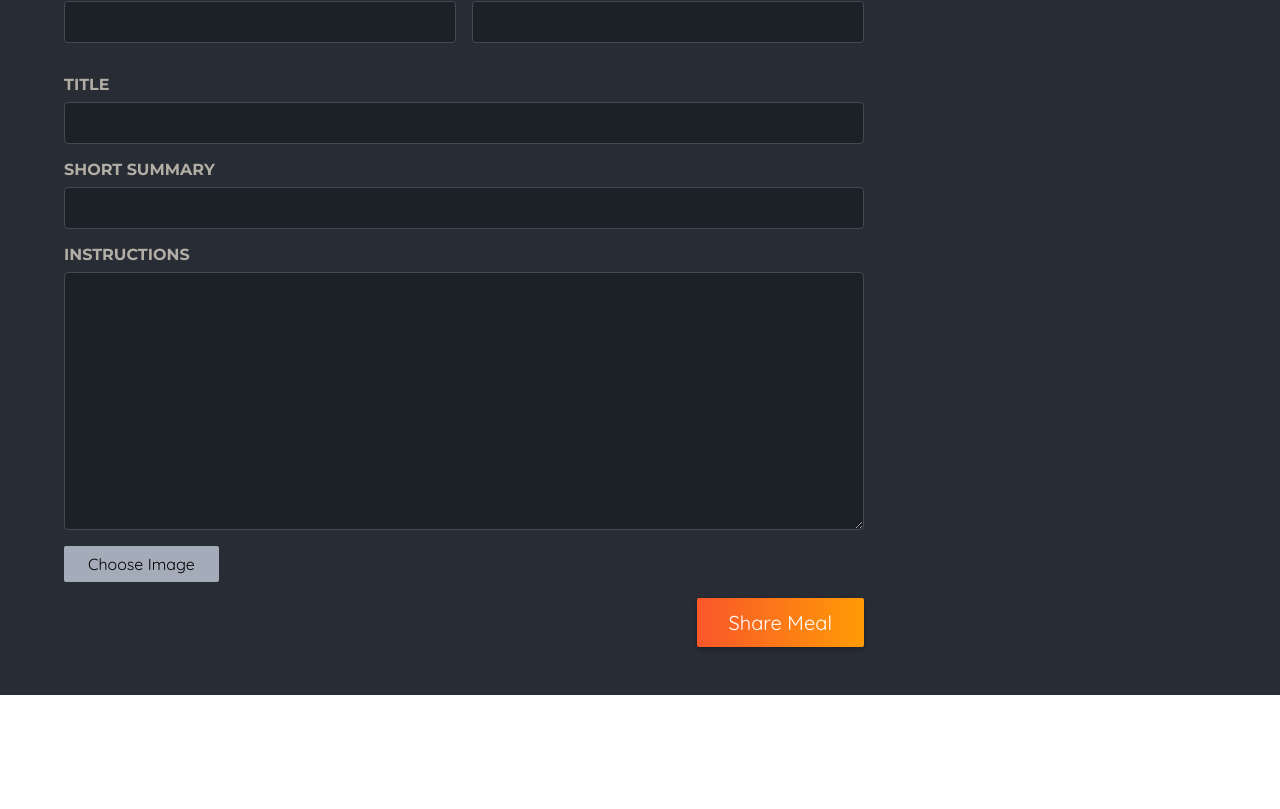
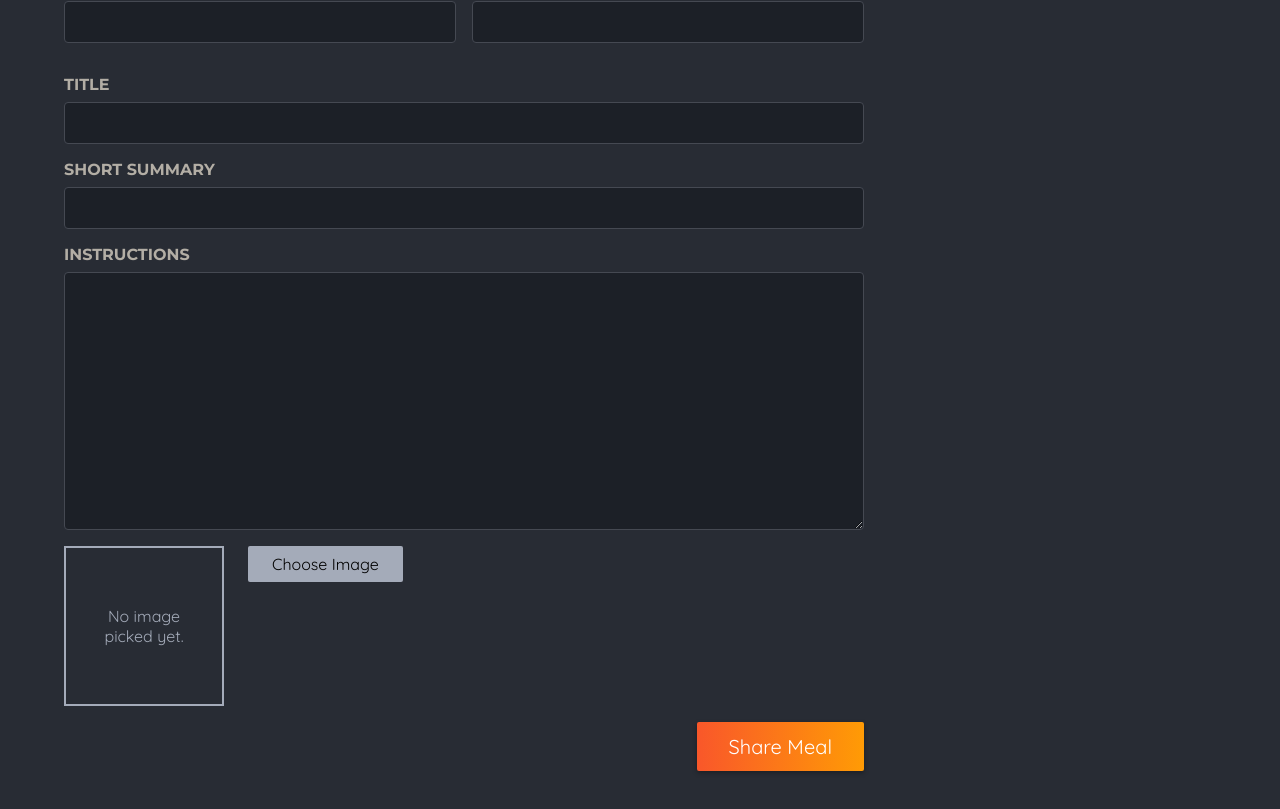
Before and after one commit to drmayu7/malaysian-foodie, a Next.js app: page /meals/share in a window 1280 px wide. Shown: the part 434-1243 px from the top of the page. Before the commit the page ends 1129 px from the top, so only its background shows below. Built offline with nearby package versions, Linux system fonts and the light colour scheme.

Commit message:
add image-picker components

```diff
--- a/components/meals/image-picker.js
+++ b/components/meals/image-picker.js
@@ -1,12 +1,30 @@
 'use client';
 import classes from "./image-picker.module.css";
-import { useRef } from "react";
+import {useRef, useState} from "react";
+import Image from "next/image";
 
 export default function ImagePicker({label,name}) {
+    const [pickedImage,setPickedImage] = useState();
     const imageInputRef = useRef();
 
     function handlePickClick(){
         imageInputRef.current.click();
+    }
+
+    function handleImageChange(event){
+        const file = event.target.files[0];
+        if (!file){
+            setPickedImage(null);
+            return;
+        }
+
+        const fileReader = new FileReader();
+
+        fileReader.onload = () => {
+            setPickedImage(fileReader.result);
+        };
+
+        fileReader.readAsDataURL(file);
     }
 
     return (
@@ -14,12 +32,23 @@
             <div className={classes.picker}>
                 <label htmlFor={name} >{label}</label>
                 <div className={classes.controls}>
+                    <div className={classes.preview}>
+                        {!pickedImage && <p>No image picked yet.</p>}
+                        {pickedImage && (
+                            <Image
+                                src={pickedImage}
+                                alt='Picked Image'
+                                fill
+                            />)}
+                    </div>
                     <input className={classes.input}
                            type='file'
                            id={name}
                            accept='image/png, image/jpeg'
                            name={name}
                            ref={imageInputRef}
+                           onChange={handleImageChange}
+                           required
                     />
                     <button className={classes.button}
                             type='button'
```
Also changed, not shown: 1 other file (tests, documents, lock files or other folders).
